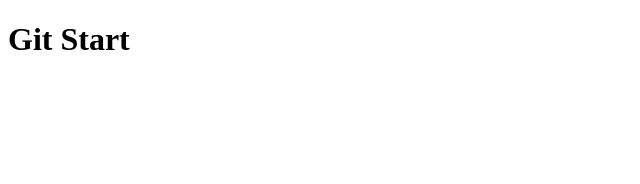
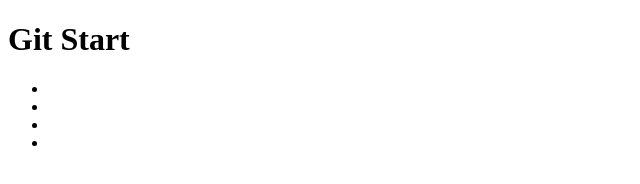
Before and after one commit to KaterynaMoskalenko/080621_test, a plain HTML site: page index.html in a window 1280 px wide. Shown: the full height of the page, 0-640 px from the left. Drawn offline with Linux system fonts and the light colour scheme.

Commit message:
Added block nav in header

```diff
--- a/index.html
+++ b/index.html
@@ -8,6 +8,15 @@
 </head>
 <body>
     <h1>Git Start</h1>
+    <nav class="nav">
+        <ul class="menu">
+            <li class="menu_item"><a href="Kapets"></a></li>
+            <li class="menu_item"><a href="Kapets"></a></li>
+            <li class="menu_item"><a href="Kapets"></a></li>
+            <li class="menu_item"><a href="Kapets"></a></li>
+        </ul>
+    </nav>
+
 
 </body>
 </html>
```
